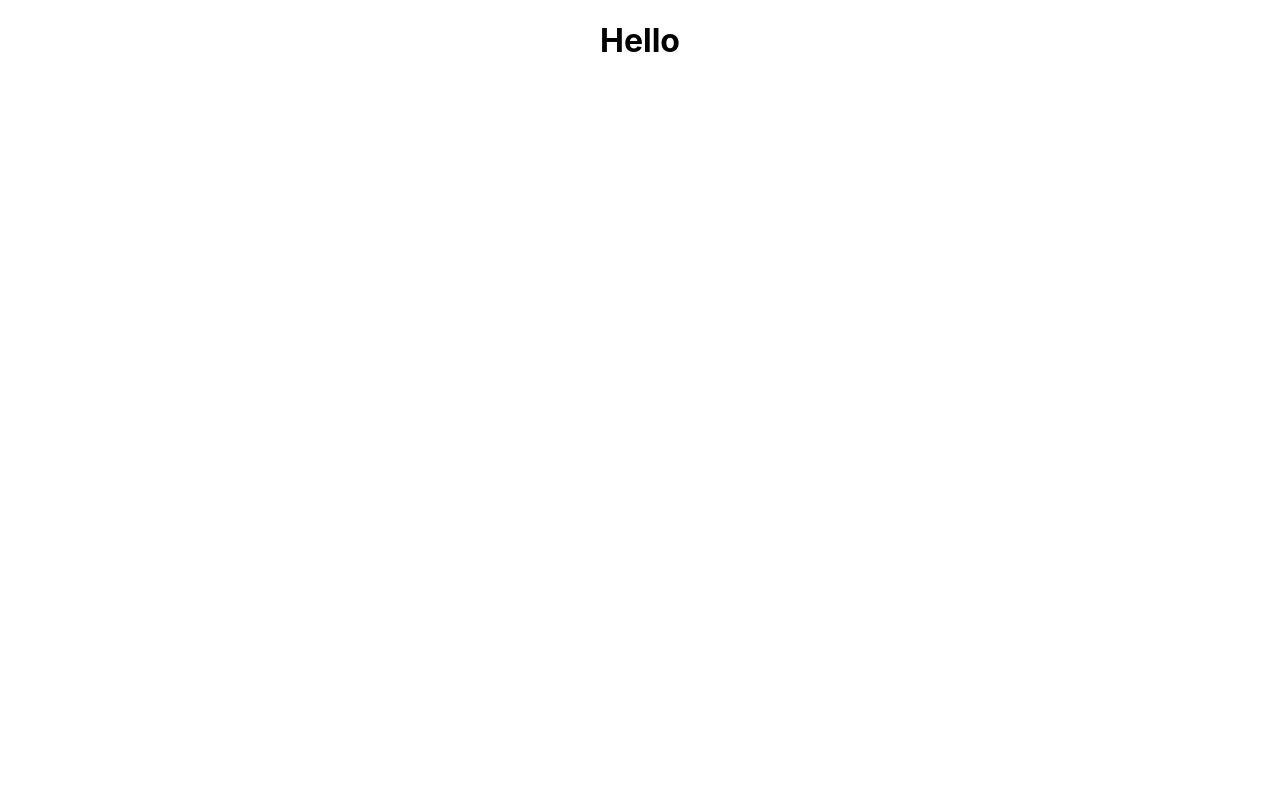
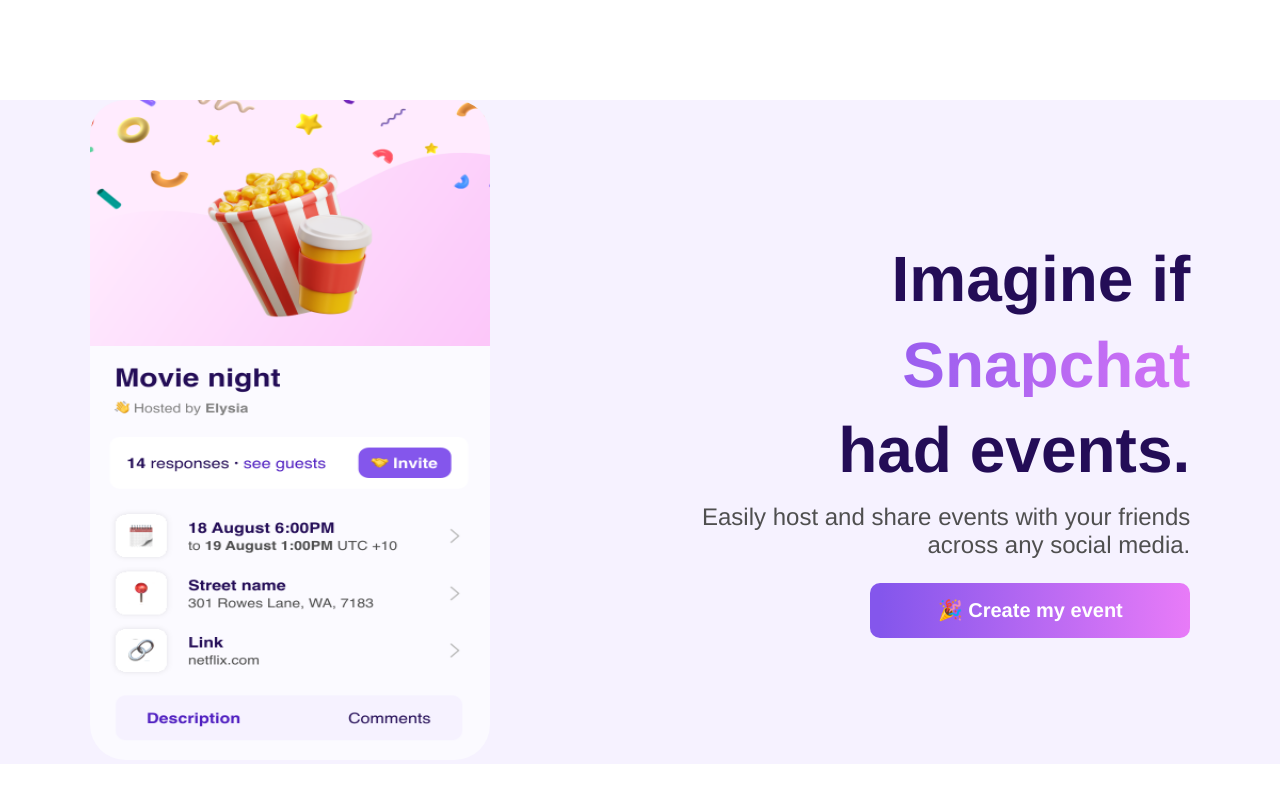
Before and after one commit to shariarhossain17/Event-Management, a React (Create React App) app: page / in a window 1280 px wide. Built offline with nearby package versions, Linux system fonts and the light colour scheme.

Commit message:
banner section

```diff
--- a/src/App.js
+++ b/src/App.js
@@ -4,7 +4,7 @@
 
 function App() {
   return (
-    <div className="App">
+    <div className="">
       <Routes>
         <Route path='/'element={<Home/>}></Route>
       </Routes>
--- /dev/null
+++ b/src/pages/Home/Home.css
@@ -0,0 +1,78 @@
+.banner {
+  background-color: #f6f2ff;
+  display: flex;
+  align-items: center;
+  justify-content: space-around;
+  margin-top: 100px;
+}
+
+.banner-img {
+  height: 660px;
+  width: 400px;
+  border-radius: 35.15217590332031px;
+}
+.text {
+  text-align: right;
+}
+
+.text-1 {
+  font-family: "Helvetica";
+  font-style: normal;
+  font-weight: 700;
+  font-size: 64px;
+  line-height: 0;
+  text-align: right;
+  color: #240d57;
+}
+.text-2 {
+  font-family: "Helvetica";
+  font-style: normal;
+  font-weight: 700;
+  font-size: 64px;
+  line-height: 64px;
+  text-align: right;
+  background: linear-gradient(90deg, #8456ec 24.2%, #e87bf8 120.46%);
+  -webkit-background-clip: text;
+  -webkit-text-fill-color: transparent;
+  background-clip: text;
+  text-fill-color: transparent;
+}
+.text-3 {
+  font-family: "Helvetica";
+  font-style: normal;
+  font-weight: 700;
+  font-size: 64px;
+  text-align: right;
+  color: #240d57;
+  line-height: 0;
+}
+.paragraph-text {
+  width: 521px;
+  height: 56px;
+  font-family: "Helvetica";
+  font-style: normal;
+  font-weight: 300;
+  font-size: 24px;
+  line-height: 28px;
+  text-align: right;
+  color: #4f4f4f;
+}
+.btn-section {
+  text-align: right;
+}
+.event-btn {
+  width: 320px;
+  height: 55px;
+  left: calc(50% - 320px / 2 + 436px);
+  top: 622px;
+
+  background: linear-gradient(90deg, #8456ec 3.25%, #e87bf8 100%);
+  border-radius: 10px;
+  margin-left: auto;
+  color: #fff;
+  border: none;
+  font-family: "Helvetica";
+  font-style: normal;
+  font-weight: 700;
+  font-size: 20px;
+}
--- a/src/pages/Home/Home.js
+++ b/src/pages/Home/Home.js
@@ -1,11 +1,30 @@
-import React from 'react';
+import React from "react";
+import bannerImg from "../../assests/bannerimg.png";
+import "../Home/Home.css";
 
 const Home = () => {
-    return (
+  return (
+    <section>
+      <div className="banner">
         <div>
-            <h1>Hello</h1>
+          <img className="banner-img" src={bannerImg} alt="bannerImg" />
         </div>
-    );
+        <div className="banner-text">
+          <div className="text">
+            <h1 className="text-1">Imagine if</h1>
+            <h1 className="text-2">Snapchat</h1>
+            <h1 className="text-3">had events.</h1>
+            <p className="paragraph-text">
+            Easily host and share events with your friends across any social media.
+          </p>
+          </div>
+           <div className="btn-section">
+           <button className="event-btn">🎉 Create my event</button>
+           </div>
+        </div>
+      </div>
+    </section>
+  );
 };
 
 export default Home;
```
Also changed, not shown: src/assests/bannerimg.png (added).
